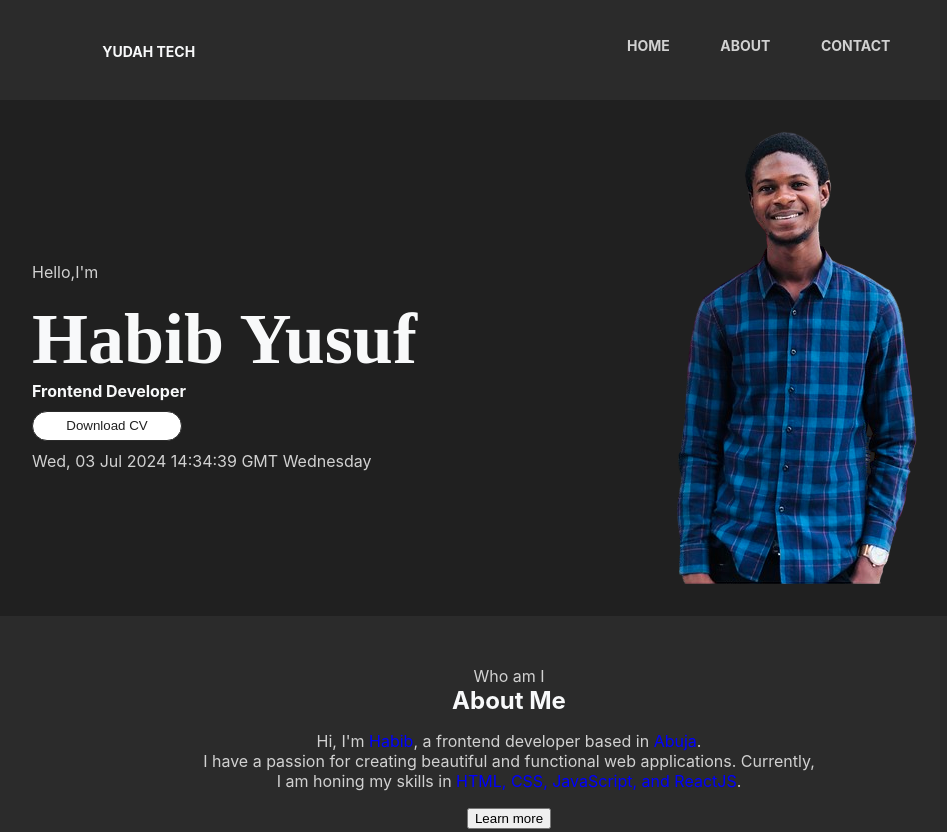
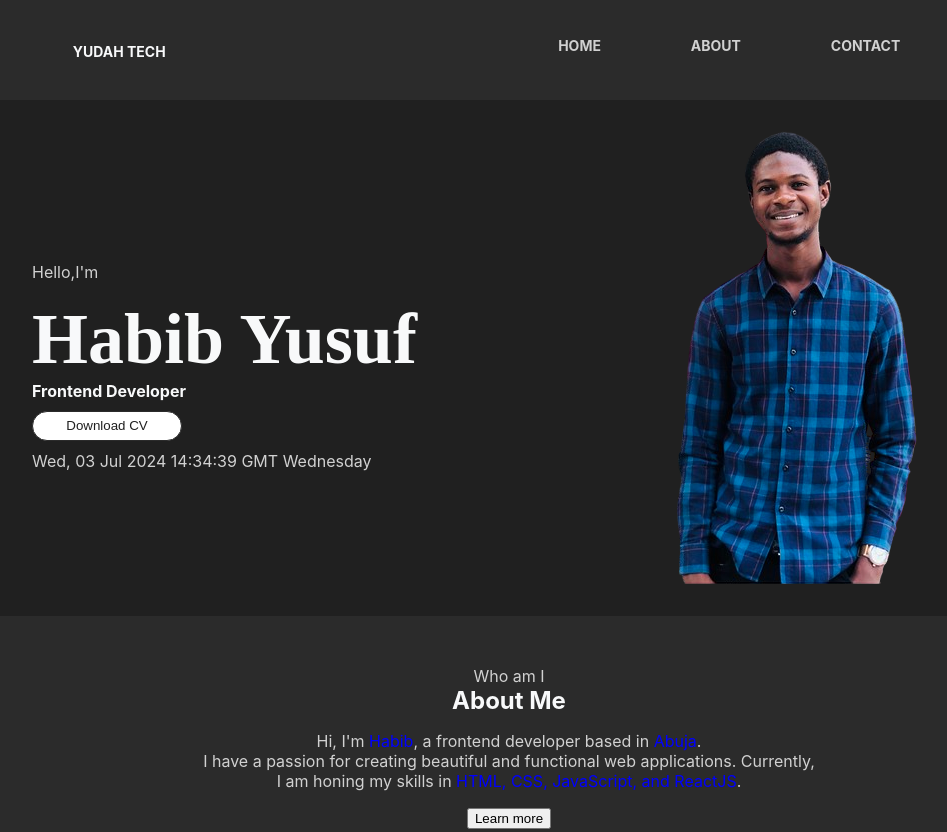
Before and after one commit to YudahTech/personal-website, a plain HTML site: page index.html in a window 1280 px wide. Shown: the top 832 px of the page, without its empty margins (131-1078 px from the left). Drawn offline with Linux system fonts and the light colour scheme.

Commit message:
made the website more responsive

```diff
--- a/style.css
+++ b/style.css
@@ -45,7 +45,7 @@ nav {
     .nav-links {
       display: flex;
       justify-content: space-around;
-      width: 30%;
+      width: 40%;
     }
 
     .nav-links li a {
@@ -283,7 +283,7 @@ a {
   color: inherit;
 }
 
-@media (max-width: 768px) {
+@media (max-width: 786px) {
   body {
     margin: 0;
     padding: 0;
```
